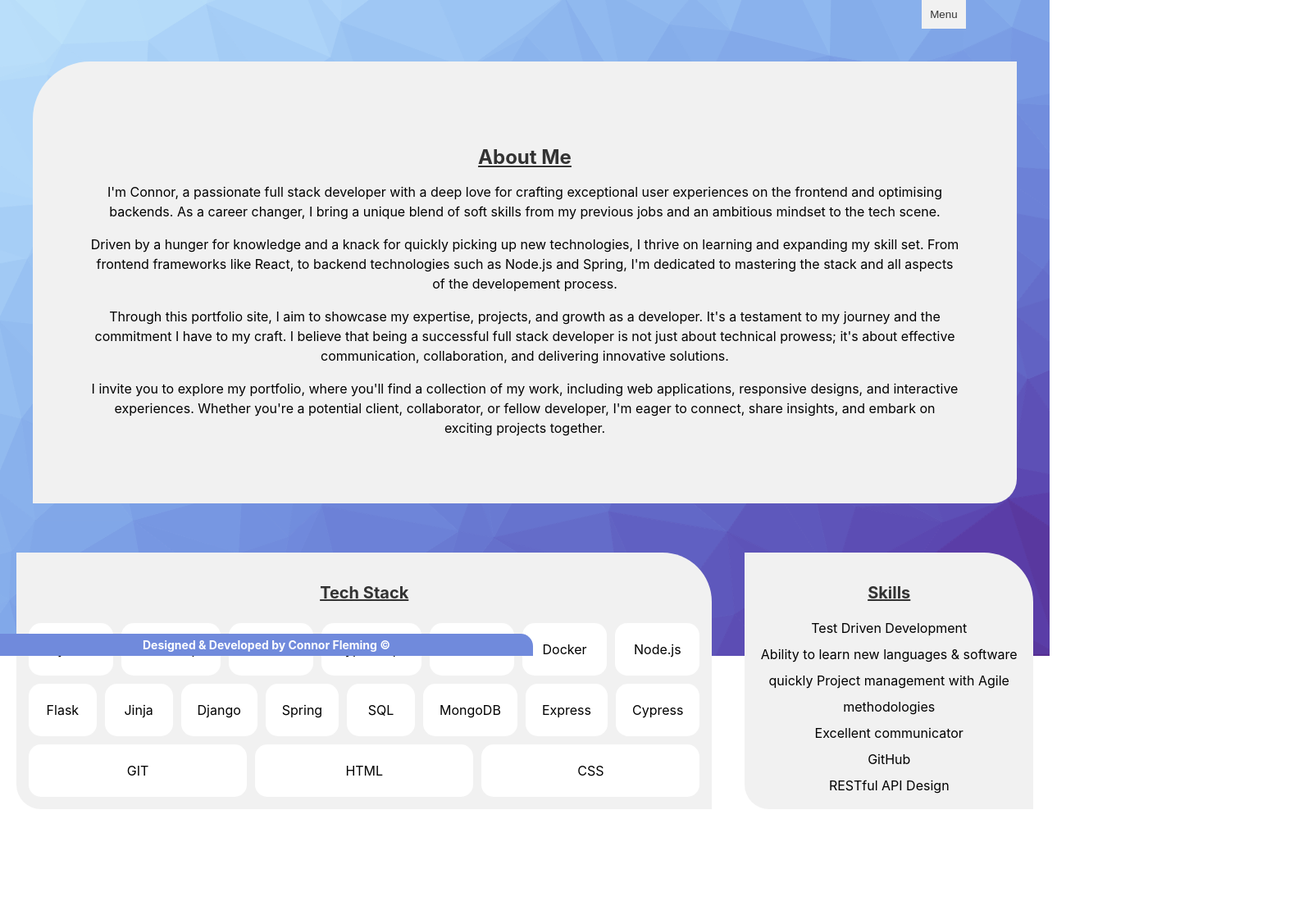
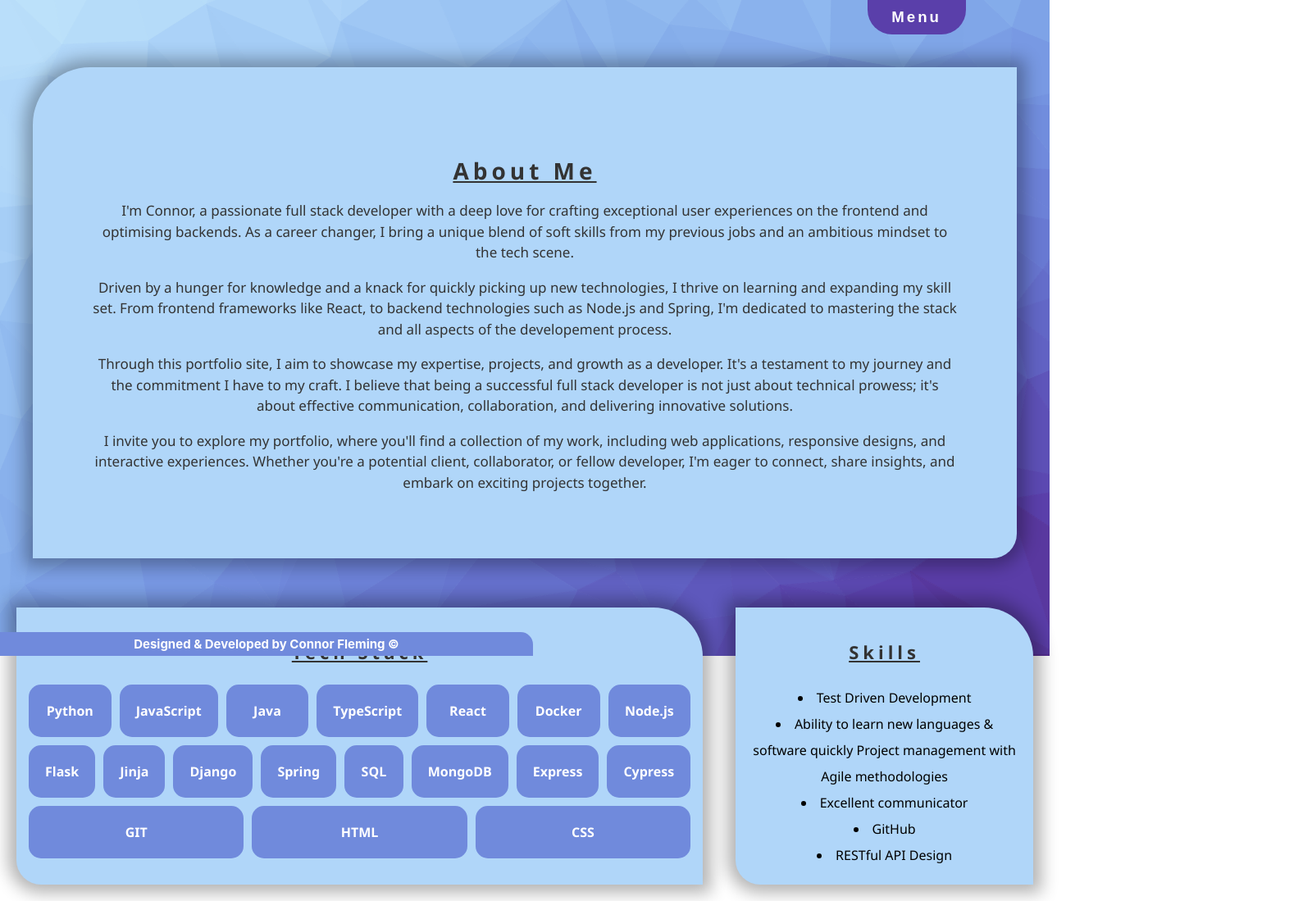
Before and after one commit to Jarnbjorn92/cf-portfolio, a React (Create React App) app: page /about in a window 1280 px wide. Shown: the whole page at 82% size, 1600 px wide, since content can reach past the window. Before the commit the page ends 1007 px from the top, so only its background shows below. Built offline with nearby package versions, Linux system fonts and the light colour scheme.

Commit message:
more about styling and pages

```diff
--- a/src/App.css
+++ b/src/App.css
@@ -2,6 +2,7 @@
   text-align: center;
   align-items: center;
   justify-content: center;
+  font-family: 'Segoe UI', Tahoma, Geneva, Verdana, sans-serif;
 }
 
 .footer-cr {
@@ -12,7 +13,7 @@
   border-top-right-radius: 15px;
   text-align: center;
   padding: 5px;
-  font-size: 14px;
+  font-size: 15px;
   color: white;
   font-weight: bold;
 }
--- a/src/App.js
+++ b/src/App.js
@@ -19,7 +19,7 @@ function App() {
   return (
     <>
     <div className="App">
-    <img src={BackgroundImage} className='background'/>
+    <img src={BackgroundImage} className='background' alt='background-img'/>
         <Router>
             <Routes>
               <Route path='/' element={<LandingPage personalDetails={personalDetails}/>} />
--- a/src/NavBar.css
+++ b/src/NavBar.css
@@ -11,11 +11,17 @@
 }
 
 .dropdown-toggle {
-    background-color: #f1f1f1;
-    color: #333;
+    background-color: #5a3faa;
+    color: white;
     border: none;
     padding: 10px;
     cursor: pointer;
+    font-size: 14pt;
+    border-bottom-left-radius: 30px;
+    border-bottom-right-radius: 30px;
+    width: 120px;
+    font-weight: bold;
+    letter-spacing: 3px;
 }
 
 .dropdown-toggle i {
--- a/src/components/AboutPage.css
+++ b/src/components/AboutPage.css
@@ -1,62 +1,59 @@
 /* About Me */
 .about-me {
     padding: 70px;
-    background-color: #f1f1f1;
+    background-color: #b0d6f9;
     border-top-left-radius: 70px;
     border-bottom-right-radius: 30px;
     margin: 40px;
+    box-shadow: 0 0 20px 10px rgba(0, 0, 0, 0.3);
 }
 
 .about-me h4 {
-    font-size: 24px;
+    font-size: 28px;
     color: #333;
     margin-bottom: 10px;
     text-decoration: underline;
+    letter-spacing: 5px;
 }
 
 .about-me .description {
     margin-top: 10px;
     line-height: 1.5;
-    font-size: 16px;
+    font-size: 17px;
+    color: #333;
 }
 
 .about-me p {
     margin-bottom: 10px;
 }
 
-.about-me a {
-    color: #0066cc;
-    text-decoration: none;
-}
-
-.about-me a:hover {
-    text-decoration: underline;
-}
-
 
 /* Tech/Skill Section */
 .infoContainer {
     padding: 10px;
-    background-color: #f1f1f1;
+    background-color: #b0d6f9;
     border-top-right-radius: 60px;
     border-bottom-left-radius: 30px;
     margin: 20px;
     display: flex;
     flex-direction: column;
     align-items: center;
+    box-shadow: 0 0 20px 10px rgba(0, 0, 0, 0.3);
 }
 
 .tech-section h4 {
-    font-size: 20px;
+    font-size: 22px;
     color: #333;
     margin-bottom: 10px;
     text-align: center;
     text-decoration: underline;
+    letter-spacing: 5px;
 }
 
 .tech-section {
     display: flex;
     justify-content: center;
+
 }
 
 .tech-section .description {
@@ -66,6 +63,8 @@
     text-align: center;
     margin-top: 10px;
     line-height: 1.5;
+    color: #333;
+
 }
 
 .tech-section .description li {
@@ -73,15 +72,17 @@
     font-size: 16px;
     margin-bottom: 5px;
     padding: 20px;
-    background-color: #fff;
+    background-color: #708adc;
     border-radius: 15px;
     margin: 5px;
+    font-weight: bold;
+    color: white;
 }
 
 .skill-description {
-    list-style: none;
     margin-top: 5px;
     line-height: 2;
+    padding: 10px;
 }
 
 /* Media query for viewport width less than 750px */
--- a/src/components/AboutPage.js
+++ b/src/components/AboutPage.js
@@ -1,14 +1,30 @@
 import React from 'react';
 import './AboutPage.css';
 import NavBar from '../NavBar';
+import { motion } from "framer-motion";
+import { useInView } from "react-intersection-observer";
 // import SocialLinks from './SocialLinks';
 
 const AboutPage = () => {
+
+    const [ref, inView] = useInView({
+        threshold: 0.5,
+        triggerOnce: true,
+    });
+
 
     return (
         <>
         <div className='about-container'>
         <NavBar/>
+        <motion.div
+            className="contactInfo"
+            ref={ref}
+            initial={{ x: "25vw", opacity: 0 }}
+            animate={inView ? { x: 0, opacity: 1 } : { x: "10vw", opacity: 0 }}
+            transition={{ duration: 1, ease: "easeInOut" }}
+            >
+
             <section className='about-me'>
                 <h4>About Me</h4>
                 <div className='description'>
@@ -21,6 +37,8 @@ const AboutPage = () => {
                 <p>I invite you to explore my portfolio, where you'll find a collection of my work, including web applications, responsive designs, and interactive experiences. Whether you're a potential client, collaborator, or fellow developer, I'm eager to connect, share insights, and embark on exciting projects together.</p>
                 </div>
             </section>
+
+
 
             <section className='tech-section'>
                 <div className="infoContainer ">
@@ -58,6 +76,7 @@ const AboutPage = () => {
                     </div>
                 </div>
             </section>
+            </motion.div>
         </div>
     </>
     );
--- /dev/null
+++ b/src/components/LandingPage.css
@@ -0,0 +1,17 @@
+.loginbtn {
+    width: 150px;
+    height: 30px;
+    background-color: #5a3faa;
+    color: white;
+    border-style: none;
+    font-weight: bolder;
+    font-size: 12pt;
+    border-radius: 20px;
+    margin-top: 10px;
+    letter-spacing: 5px;
+}
+
+.loginbtn:hover {
+    background-color: #420457;
+    cursor: alias;
+}
--- a/src/components/LandingPage.js
+++ b/src/components/LandingPage.js
@@ -3,6 +3,7 @@ import SocialLinks from './SocialLinks';
 import { Link } from 'react-router-dom';
 import { motion } from 'framer-motion';
 import { useInView } from 'react-intersection-observer';
+import './LandingPage.css'
 
 const LandingPage = ({personalDetails}) => {
 
@@ -35,11 +36,11 @@ const LandingPage = ({personalDetails}) => {
             transition={{ duration: 1, ease: "easeInOut" }}>
 
         <div className='landing-container' style={{ display: 'flex', justifyContent: 'center', alignItems: 'center', height: '100vh' }}>
-            <div style={{ textAlign: 'center' }}>
+            <div style={{ textAlign: 'center', letterSpacing: '5px', color: 'white' }}>
                 <h1>{personalDetails.name}</h1>
                 <h3>{personalDetails.statement}</h3>
                 <Link to='/about'>
-                    <button>Enter</button>
+                    <button className='loginbtn'>Enter</button>
                 </Link>
             </div>
         </div>
```
